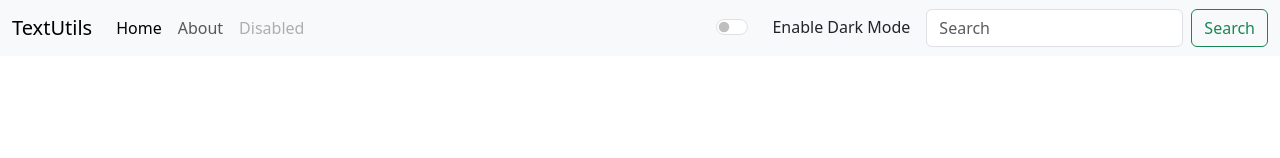
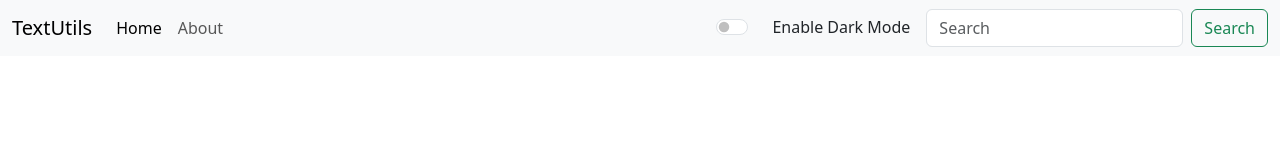
Before and after one commit to Anshul1501/TextUtils, a React (Create React App) app: page / in a window 1280 px wide. Shown: the top 158 px of the page. Built offline with nearby package versions, Linux system fonts and the light colour scheme.

Commit message:
new commit

```diff
--- a/src/components/Navbar.js
+++ b/src/components/Navbar.js
@@ -17,10 +17,6 @@
           </li>
           <li className="nav-item">
             <Link className="nav-link" to="/About">About</Link>
-          </li>
-
-          <li className="nav-item">
-            <a className="nav-link disabled" aria-disabled="true">Disabled</a>
           </li>
         </ul>
 
```
Also changed, not shown: 1 other file (tests, documents, lock files or other folders).
